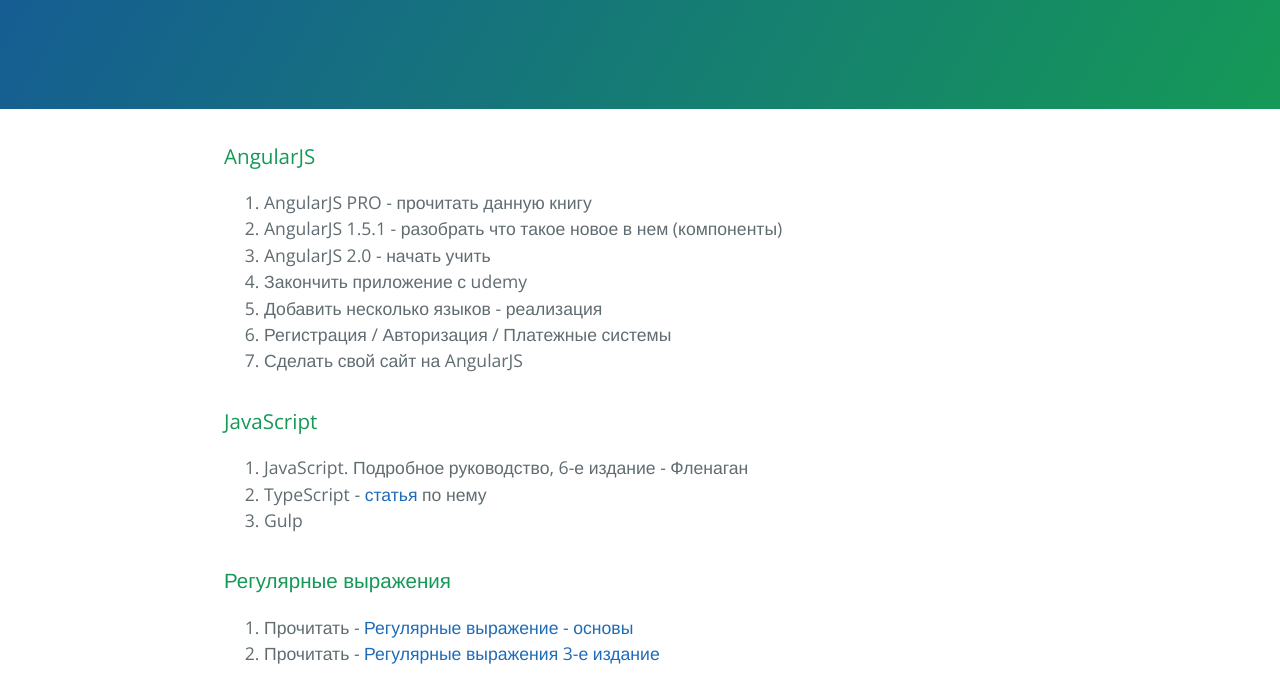
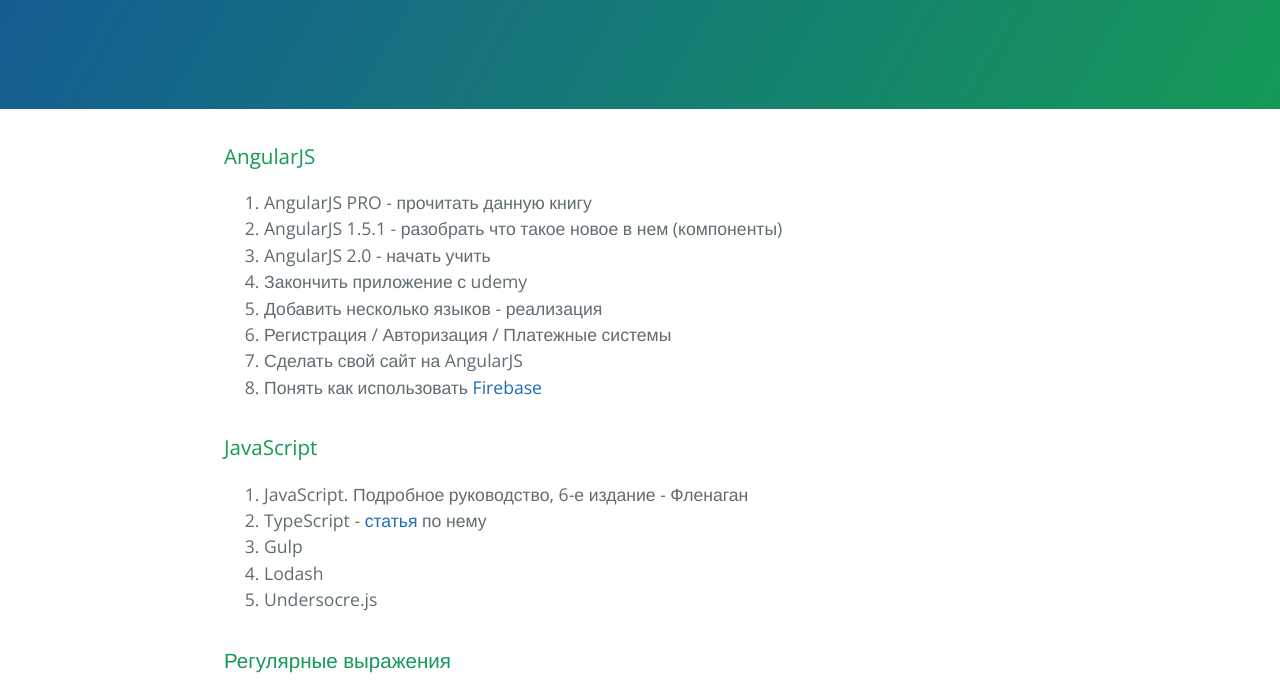
Before and after one commit to lebbart/study, a plain HTML site: page index.html in a window 1280 px wide. Shown: the part 238-928 px from the top of the page. Drawn offline with nearby package versions, Linux system fonts and the light colour scheme.

Commit message:
Added more content.

```diff
--- a/index.html
+++ b/index.html
@@ -31,6 +31,7 @@
             <li>Добавить несколько языков - реализация</li>
             <li>Регистрация / Авторизация / Платежные системы</li>
             <li>Сделать свой сайт на AngularJS</li>
+            <li>Понять как использовать <a href="https://www.firebase.com/docs/web/libraries/angular/quickstart.html">Firebase</a></li>
         </ol>
     </p>
 
@@ -43,6 +44,8 @@
             <li>JavaScript. Подробное руководство, 6-е издание - Фленаган</li>
             <li>TypeScript - <a href="https://habrahabr.ru/post/258957/">статья</a> по нему</li>
             <li>Gulp</li>
+            <li>Lodash</li>
+            <li>Undersocre.js</li>
         </ol>
     </p>
 
```
